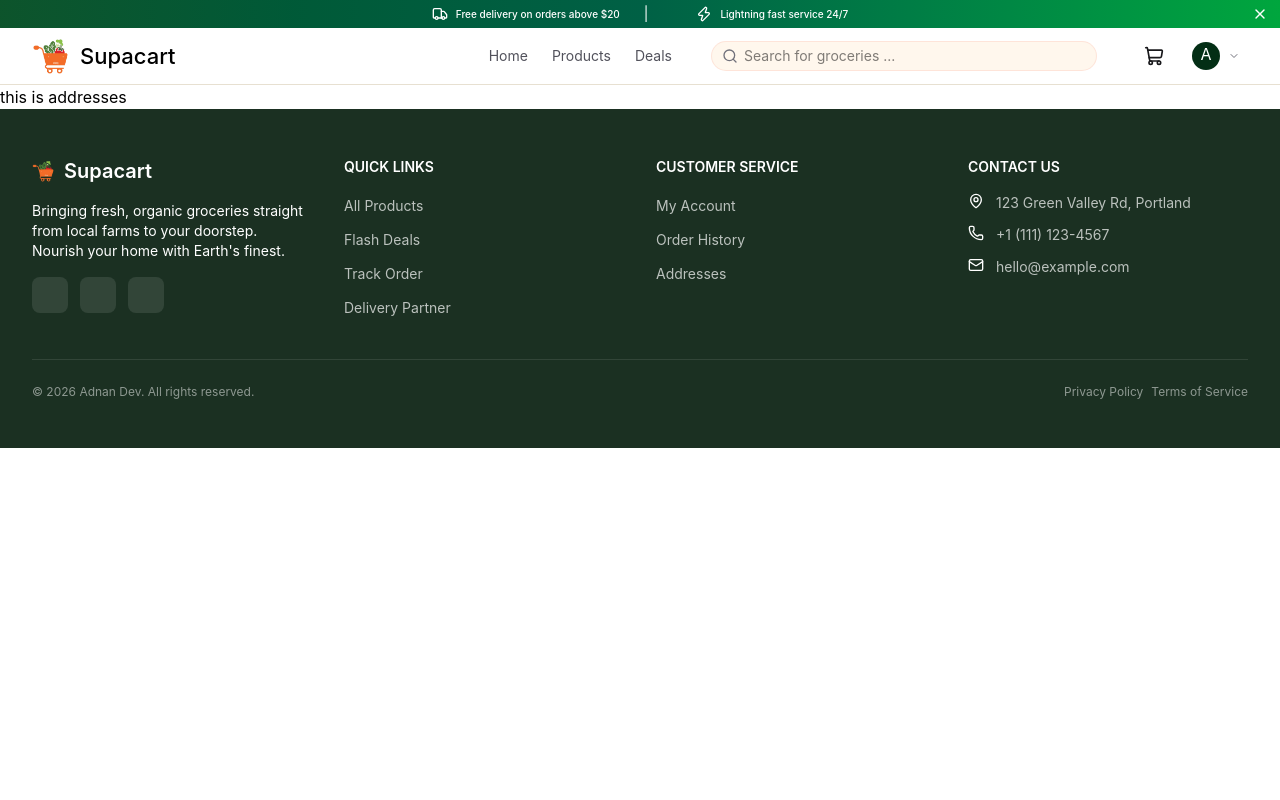
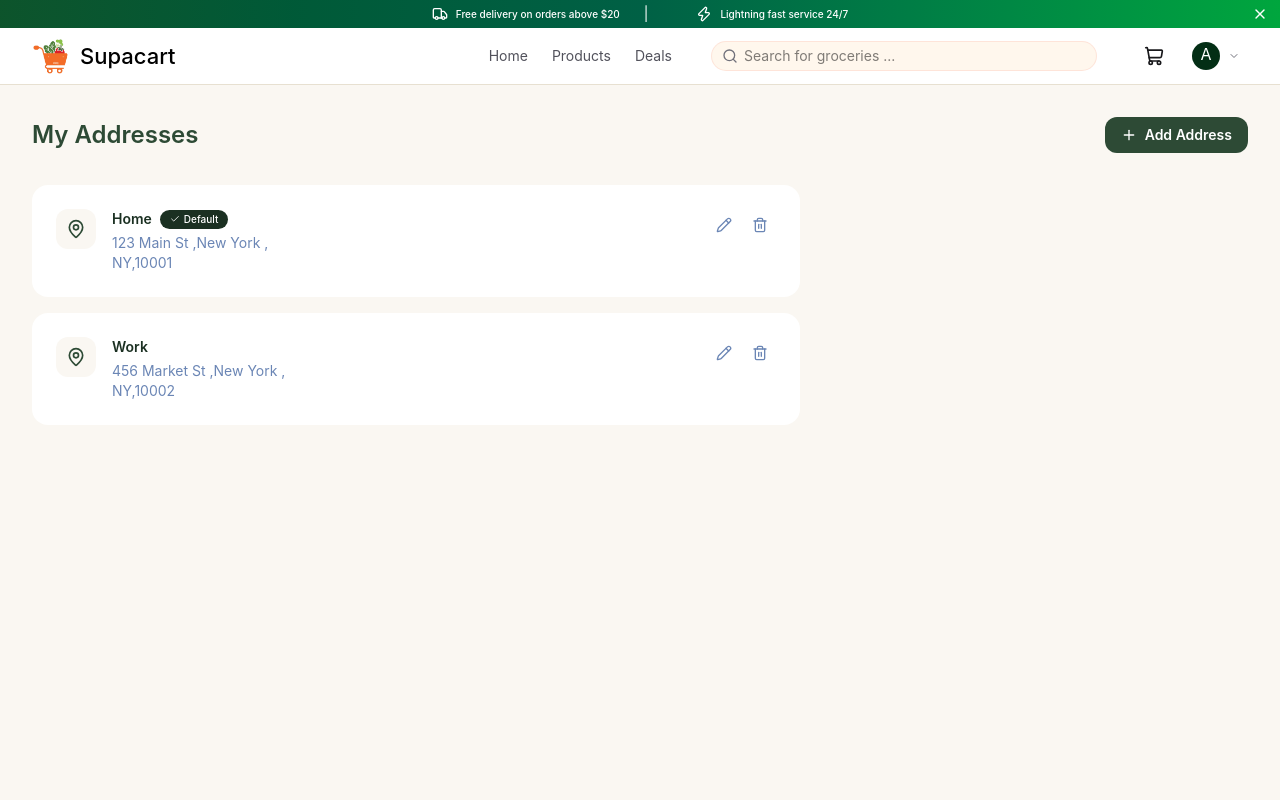
Before and after one commit to freelanceradnan/Groccery-delivery-app, a React (Vite) app in the folder client/: page /addresses in a window 1280 px wide. Shown: the top 800 px of the page. Built offline with nearby package versions, Linux system fonts and the light colour scheme; some icons are missing.

Commit message:
address section added

```diff
--- /dev/null
+++ b/client/src/components/AddressCard.jsx
@@ -0,0 +1,43 @@
+import { CheckIcon, MapPinIcon, PencilIcon, Trash2Icon } from 'lucide-react';
+import React from 'react';
+
+const AddressCard = ({addr,onEditHandler,setAddress}) => {
+    const deleteHandler=()=>{
+        console.log(id)
+    }
+    return (
+        <div key={addr._id} className='max-w-3xl bg-white rounded-2xl p-6 items-start justify-between flex'>
+           {/* left  */}
+        <div className="flex gap-4">
+        <div className="size-10 rounded-xl bg-[#FAF7F2] flex-center shrink-0 flex items-center justify-center">
+        <MapPinIcon className='size-5 text-[#2D4A35]'/>
+        </div>
+        <div>
+            <div className='flex items-center gap-2 mb-1'>
+<p className='text-sm font-semibold text-[#1B3022]'>{addr.label}</p>
+{addr.isDefault && (
+    <span className='flex-center gap-1 px-2.5 py-0.5 text-[10px] font-medium bg-[#1B3022] text-white rounded-full flex justify-center items-center'>
+<CheckIcon className='size-2.5'/>
+Default
+    </span>
+)}
+            </div>
+            <p className='text-sm text-light'>
+                {addr.address},{addr.city},<br/>{addr.state},{addr.zip}
+            </p>
+        </div>
+        </div>
+           {/* right */}
+    <div className="flex items-center gap-1">
+        <button onClick={()=>onEditHandler(addr)} className='p-2 text-light  hover:bg-[#FAF7F2] rounded-lg transtion-colors'>
+<PencilIcon className='size-4 hover:text-[#1B3022]'/>
+        </button>
+        <button onClick={()=>deleteHandler(addr._id)} className='p-2 text-light  hover:bg-[#FEF2F2] rounded-lg transtion-colors'>
+<Trash2Icon className='size-4 hover:text-[#EF4444]'/>
+        </button>
+    </div>
+        </div>
+    );
+};
+
+export default AddressCard;
--- /dev/null
+++ b/client/src/components/AddressFrom.jsx
@@ -0,0 +1,64 @@
+import { XIcon } from 'lucide-react';
+import React from 'react';
+
+const AddressFrom = ({resetForm,handleSubmit,form,setForm,editingId}) => {
+    return (
+        <>
+            {/* overley */}
+        <div className="fixed inset-0 bg-black/50 z-50" />
+        {/* form container */}
+<div onClick={resetForm} className="fixed inset-0 z-50 flex items-center justify-center p-4">
+    <form onClick={e=>e.stopPropagation()} onSubmit={handleSubmit} className="bg-white rounded-2xl p-6 w-full max-w-lg animate-fade-in">
+    {/* form-header */}
+    <div className='flex justify-between'>
+    <h2 className="text-lg font-semibold text-[#1B3022]">
+        {editingId?"Edit Address":"Add New Address"}
+    </h2>
+    <button type='button' onClick={resetForm} className='p-2 hover:bg-[#FAF7F2] rounded-lg'>
+        <XIcon className='size-5'/>
+    </button>
+    </div>
+    {/* inputs */}
+    <div className="space-y-4">
+    <div>
+        <label className='block text-sm font-medium text-[#1B3022] mb-1.5'>Label</label>
+        <input type="text" placeholder='Home, Work, etc.' required className='w-full px-4 py-2.5 text-sm rounded-xl border border-black/20 focus:border-green-500/50 outline-none' value={form.label} onChange={(e)=>setform({...form,label:e.target.value})}/>
+    </div>
+     <div>
+        <label className='block text-sm font-medium text-[#1B3022] mb-1.5'>Street Address</label>
+        <input type="text" placeholder='' required className='w-full px-4 py-2.5 text-sm rounded-xl border border-black/20 focus:border-green-500/50 outline-none' value={form.address} onChange={(e)=>setform({...form,address:e.target.value})}/>
+    </div>
+    <div className='grid grid-cols-2 gap-2'>
+       <div>
+         <label className='block text-sm font-medium text-[#1B3022] mb-1.5'>City</label>
+        <input type="text" placeholder='' required className='w-full px-4 py-2.5 text-sm rounded-xl border border-black/20 focus:border-green-500/50 outline-none' value={form.city} onChange={(e)=>setform({...form,city:e.target.value})}/>
+       </div>
+        <div>
+             <label className='block text-sm font-medium text-[#1B3022] mb-1.5'>State</label>
+        <input type="text" placeholder='' required className='w-full px-4 py-2.5 text-sm rounded-xl border border-black/20 focus:border-green-500/50 outline-none' value={form.state} onChange={(e)=>setform({...form,state:e.target.value})}/>
+        </div>
+    </div>
+    <div className='grid grid-cols-2 gap-2'>
+       <div>
+         <label className='block text-sm font-medium text-[#1B3022] mb-1.5'>Street Address</label>
+        <input type="text" placeholder='' required className='w-full px-4 py-2.5 text-sm rounded-xl border border-black/20 focus:border-green-500/50 outline-none' value={form.label} onChange={(e)=>setform({...form,address:e.target.value})}/>
+       </div>
+       <div className='items-end pb-1 flex'>
+        <label htmlFor="" className='flex items-center gap-2 cursor-pointer'>
+        <input type="checkbox" name="" id="" checked={form.isDefault} onChange={(e)=>({...form,isDefault:e.target.value})}/>
+        <span className='text-sm text-blue-500'>Set as default</span>
+        </label>
+       </div>
+    </div>
+    </div>
+    {/* button-submit */}
+    <button type='submit' className='mt-6 w-full py-3 bg-[#1B3022] text-white font-semibold rounded-xl hover:bg-[#0a180f] transition-colors'>
+{editingId?"Update Address":"Save Address"}
+    </button>
+    </form>
+</div>
+        </>
+    );
+};
+
+export default AddressFrom;
--- a/client/src/components/OrderTimeLine.jsx
+++ b/client/src/components/OrderTimeLine.jsx
@@ -55,7 +55,7 @@ export default function OrderTimeLine({ order }) {
                 {i < allStatuses.length - 1 && (
                   <div
                     className={`w-0.5 h-12 ${
-                      i < currentIdx ? "bg-app-green" : "bg-app-border"
+                      i < currentIdx ? "bg-[#1b3022]" : "bg-blue-100"
                     }`}
                   />
                 )}
@@ -63,7 +63,7 @@ export default function OrderTimeLine({ order }) {
               <div className="pb-6">
                 <p
                   className={`text-sm font-semibold ${
-                    isCompleted ? "text-app-green" : "text-app-text-light"
+                    isCompleted ? "text-[#1b3022]" : "text-light"
                   }`}
                 >
                   {status}
--- a/client/src/pages/Addresses.jsx
+++ b/client/src/pages/Addresses.jsx
@@ -1,9 +1,82 @@
-import React from 'react';
+import React, { useEffect, useState } from 'react';
+import { dummyAddressData } from '../assets/assets';
+import { MapPinIcon, PlusIcon } from 'lucide-react';
+import Loading from '../components/Loading';
+import AddressCard from '../components/AddressCard';
+import AddressFrom from '../components/AddressFrom';
 
 const Addresses = () => {
+    const [addresses,setAddresses]=useState([])
+    const [loading,setLoading]=useState(true)
+    const [showForm,setShowForm]=useState(false)
+    const [editingId,setEditingId]=useState(null)
+    const [form,setForm]=useState({
+        label:"",
+        address:"",
+        city:"",
+        state:"",
+        zip:"",
+        isDefault:false
+    })
+const resetForm=()=>{
+    setForm({label:"",address:"",city:"",state:"",zip:""})
+    setForm({isDefault:false})
+    setShowForm(false)
+   setEditingId(null)
+}
+const onEditHandler=(address)=>{
+    setForm({
+        label:address.label,
+        address:address.address,
+        city:address.city,
+        state:address.state,
+        zip:address.zip,
+        isDefault:address.isDefault
+    })
+    setEditingId(address._id)
+    setShowForm(true)
+}
+useEffect(()=>{
+setAddresses(dummyAddressData)
+setTimeout(() => {
+    setLoading(false)
+}, 1000);
+},[])
+const handleSubmit=()=>{
+
+}
     return (
-        <div>
-           <h2>this is addresses</h2>
+        <div className='min-h-screen bg-[#FAF7F2]'>
+     <div className="max-w-7xl mx-auto px-4 sm:px-6 lg:px-8 py-8">
+        {/* pages-header */}
+    <div className="flex items-center justify-between mb-8">
+        <h1 className='text-2xl font-semibold text-[#2d4a35]'>My Addresses</h1>
+        <button onClick={()=>{
+            resetForm();
+            setShowForm(true)
+        }} className='bg-[#2d4a35] px-4 py-2 text-white text-sm font-semibold rounded-xl hover:bg-[#142418] transition-colors flex items-center gap-2'>
+            <PlusIcon className='size-4'/>Add Address
+        </button>
+    </div>
+    {/* form-modal */}
+{showForm && <AddressFrom resetForm={resetForm} handleSubmit={handleSubmit} form={form} editingId={editingId}/>}
+    {/* addresses list */}
+    {loading?(
+<Loading/>
+):addresses.length===0?(
+    <div className='text-center py-16'>
+<MapPinIcon className='size-16 text-[#e5e7eb] mx-auto mb-4'/>
+<h2 className="text-lg font-semibold text-[#2d4a35] mb-2">No Addresses saved</h2>
+<p className='text-sm text-light'>Add an Address for first checkout</p>
+    </div>
+):(
+    <div className='space-y-4'>
+{addresses.map((addr)=>(
+<AddressCard key={addr._id} addr={addr} onEditHandler={onEditHandler} setAddress={setAddresses}/>
+))}
+    </div>
+)}
+        </div>
         </div>
     );
 };
--- a/client/src/pages/MyOrders.jsx
+++ b/client/src/pages/MyOrders.jsx
@@ -28,7 +28,7 @@ const MyOrders = () => {
         setOrders(filteredOrders);
         setLoading(false);
     };
-
+    console.log(orders)
     useEffect(() => {
         if (searchParams.get("clearCart")) {
             clearCart("");
```
